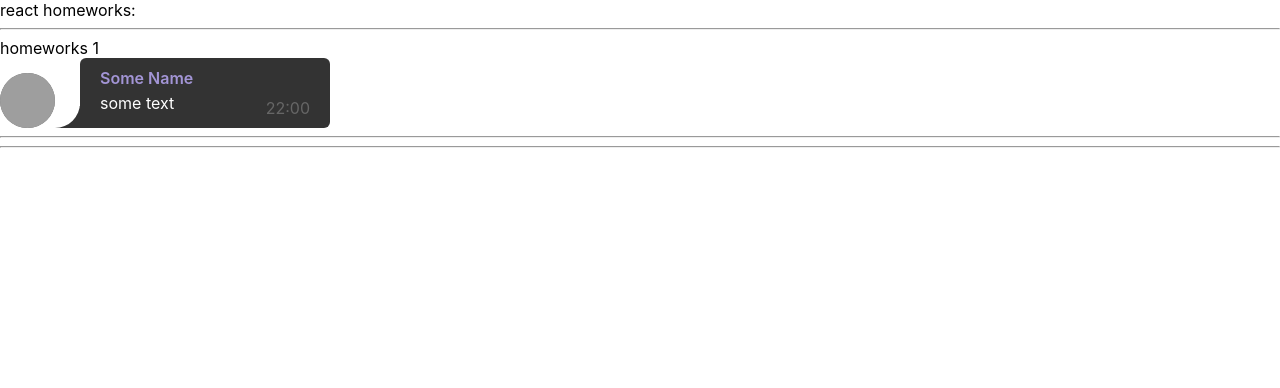
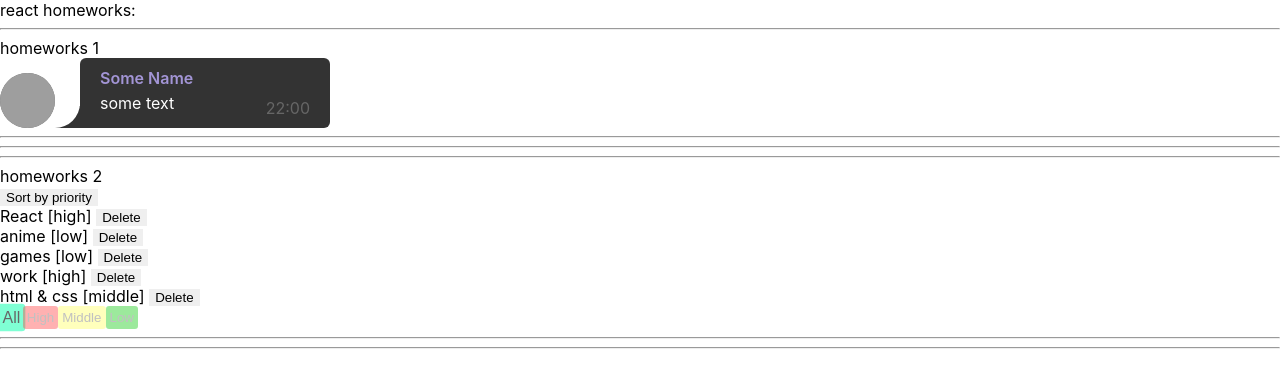
Before and after one commit to insane4l/INCUBATOR-Tasks-From-Ignat, a React (Create React App) app: page / in a window 1280 px wide. Shown: the top 388 px of the page. Built offline with nearby package versions, Linux system fonts and the light colour scheme; grey boxes are pictures that could not be loaded.

Commit message:
Homework 2. Affairs list

```diff
--- a/src/index.css
+++ b/src/index.css
@@ -11,3 +11,8 @@ code {
     font-family: source-code-pro, Menlo, Monaco, Consolas, 'Courier New',
     monospace;
 }
+
+button {
+    outline: none;
+    border: none;
+}
--- a/src/p1-main/m1-ui/u1-app/App.tsx
+++ b/src/p1-main/m1-ui/u1-app/App.tsx
@@ -1,13 +1,14 @@
 import React from 'react'
 import s from './App.module.css'
 import HW1 from '../../../p2-homeworks/h1/HW1'
+import HW2 from '../../../p2-homeworks/h2/HW2'
 
 function App() {
     return (
         <div className={s.App}>
             <div>react homeworks:</div>
             <HW1/>
-            {/*<HW2/>*/}
+            <HW2/>
             {/*<HW3/>*/}
             {/*<HW4/>*/}
             {/*<HW5/>*/}
--- a/src/p2-homeworks/h1/HW1.tsx
+++ b/src/p2-homeworks/h1/HW1.tsx
@@ -1,4 +1,4 @@
-import React from 'react'
+import React, { ReactElement } from 'react'
 import Message from './Message'
 
 const messageData = {
@@ -8,7 +8,7 @@ const messageData = {
     time: '22:00',
 }
 
-function HW1() {
+function HW1(): ReactElement {
     return (
         <div>
             <hr/>
--- a/src/p2-homeworks/h2/Affair.tsx
+++ b/src/p2-homeworks/h2/Affair.tsx
@@ -1,19 +1,22 @@
 import React from 'react'
+import { AffairType } from './HW2'
 
 type AffairPropsType = {
-    // key не нужно типизировать
-    affair: any // need to fix any
-    deleteAffairCallback: any // need to fix any
+    affair: AffairType
+    deleteAffairCallback: (id: number) => void
 }
 
 function Affair(props: AffairPropsType) {
-    const deleteCallback = () => {}// need to fix
+    const deleteCallback = () => {
+        props.deleteAffairCallback(props.affair._id)
+    }
 
     return (
         <div>
-            // show some text
+            <span>{props.affair.name}</span>
+            <span> [{props.affair.priority}] </span>
 
-            <button onClick={deleteCallback}>X</button>
+            <button onClick={deleteCallback}>Delete</button>
         </div>
     )
 }
--- a/src/p2-homeworks/h2/Affairs.module.css
+++ b/src/p2-homeworks/h2/Affairs.module.css
@@ -1,3 +1,27 @@
-.someClass {
+.button {
+    padding: 4px;
+    border-radius: 3px;
+}
 
+
+.filter__btn {
+    color: #666;
+    opacity: .4;
 }
+.filter__btn_active {
+    opacity: 1;
+    transform: scale(1.2);
+}
+
+.priority_all {
+    background-color: aquamarine;
+}
+.priority_low {
+    background-color: rgb(11, 201, 11);
+}
+.priority_middle {
+    background-color: rgb(255, 255, 89);
+}
+.priority_high {
+    background-color: rgb(255, 63, 63);
+}
--- a/src/p2-homeworks/h2/Affairs.tsx
+++ b/src/p2-homeworks/h2/Affairs.tsx
@@ -1,36 +1,55 @@
-import React from 'react'
+import React, { ReactElement } from 'react'
 import Affair from './Affair'
-import {AffairType} from './HW2'
+import {AffairType, FilterType} from './HW2'
+import s from './Affairs.module.css'
 
-type AffairsPropsType = { // need to fix any
-    data: any
-    setFilter: any
-    deleteAffairCallback: any
+type AffairsPropsType = {
+    data: Array<AffairType>
+    currentFilter: FilterType
+    setFilter: (filter: FilterType) => void
+    deleteAffairCallback: (id: number) => void
+    sortByPriorityCallback: () => void
 }
 
-function Affairs(props: AffairsPropsType) {
-    const mappedAffairs = props.data.map((a: AffairType) => (
+function Affairs(props: AffairsPropsType): ReactElement {
+
+    const {data, currentFilter, setFilter, deleteAffairCallback, sortByPriorityCallback} = props
+
+    const mappedAffairs = data.map((a: AffairType) => (
         <Affair // should work
             key={a._id} // кеи ОБЯЗАТЕЛЬНЫ в 99% - так что лучше их писать всегда при создании компонент в мапе
             affair={a}
-            deleteAffairCallback={props.deleteAffairCallback}
+            deleteAffairCallback={deleteAffairCallback}
         />
     ))
 
-    const setAll = () => {} // need to fix
-    const setHigh = () => {}
-    const setMiddle = () => {}
-    const setLow = () => {}
+    const setAllByPriority = () => {
+        sortByPriorityCallback()
+    }
+    const setAll = () => {
+        setFilter('all')
+    }
+    const setHigh = () => {
+        setFilter('high')
+    }
+    const setMiddle = () => {
+        setFilter('middle')
+    }
+    const setLow = () => {
+        setFilter('low')
+    }
+
+    const setClassList = (filterValue: FilterType) => (currentFilter === filterValue ? s.filter__btn_active : "") + ` ${s.filter__btn} ${s.button}`
 
     return (
         <div>
-
+            <button onClick={setAllByPriority}>Sort by priority</button>
             {mappedAffairs}
 
-            <button onClick={setAll}>All</button>
-            <button onClick={setHigh}>High</button>
-            <button onClick={setMiddle}>Middle</button>
-            <button onClick={setLow}>Low</button>
+            <button className={setClassList('all') + " " + s.priority_all} onClick={setAll}>All</button>
+            <button className={setClassList('high') + " " + s.priority_high} onClick={setHigh}>High</button>
+            <button className={setClassList('middle') + " " + s.priority_middle} onClick={setMiddle}>Middle</button>
+            <button className={setClassList('low') + " " + s.priority_low} onClick={setLow}>Low</button>
         </div>
     )
 }
--- a/src/p2-homeworks/h2/HW2.tsx
+++ b/src/p2-homeworks/h2/HW2.tsx
@@ -1,13 +1,17 @@
-import React, {useState} from 'react'
+import React, {ReactElement, useState} from 'react'
 import Affairs from './Affairs'
 
 // types
-export type AffairPriorityType = any // need to fix any
-export type AffairType = any // need to fix any
+export type AffairPriorityType = 'low' | 'middle' | 'high'
+export type AffairType = {
+    _id: number
+    name: string
+    priority: AffairPriorityType
+}
 export type FilterType = 'all' | AffairPriorityType
 
 // constants
-const defaultAffairs: any = [ // need to fix any
+const defaultAffairs: Array<AffairType> = [
     {_id: 1, name: 'React', priority: 'high'},
     {_id: 2, name: 'anime', priority: 'low'},
     {_id: 3, name: 'games', priority: 'low'},
@@ -15,21 +19,42 @@ const defaultAffairs: any = [ // need to fix any
     {_id: 5, name: 'html & css', priority: 'middle'},
 ]
 
+export type SortOptionsType = 'originalList' | 'fromHighPriority' | 'fromLowPriority'
+
 // pure helper functions
-export const filterAffairs = (affairs: any, filter: any): any => { // need to fix any
+export const filterAffairs = (affairs: Array<AffairType>, filter: FilterType): Array<AffairType> => {
     if (filter === 'all') return affairs
-    else return // need to fix
-}
-export const deleteAffair = (affairs: any, _id: any): any => { // need to fix any
-    return // need to fix
+
+    return affairs.filter(el => el.priority === filter)
 }
 
-function HW2() {
-    const [affairs, setAffairs] = useState<any>(defaultAffairs) // need to fix any
+export const deleteAffair = (affairs: Array<AffairType>, id: number): Array<AffairType> => {
+
+    return affairs.filter(el => el._id !== id)
+}
+
+export const sortByPriority = (affairs: Array<AffairType>, currentSortOption: SortOptionsType,
+    setNewSortOptionCallback: (newSortOption: SortOptionsType) => void): Array<AffairType> => {
+
+    const priorityValues = { low: 3, middle: 2, high: 1 }
+
+    if (currentSortOption === 'fromHighPriority') {
+        setNewSortOptionCallback('fromLowPriority');
+        return [...affairs].sort((a, b) => priorityValues[b.priority] - priorityValues[a.priority]);
+    } else {
+        setNewSortOptionCallback('fromHighPriority');
+        return [...affairs].sort((a, b) => priorityValues[a.priority] - priorityValues[b.priority]);
+    }
+}
+
+function HW2(): ReactElement {
+    const [affairs, setAffairs] = useState<Array<AffairType>>(defaultAffairs)
     const [filter, setFilter] = useState<FilterType>('all')
+    const [currentSortOption, setSortOption] = useState<SortOptionsType>('originalList')
 
     const filteredAffairs = filterAffairs(affairs, filter)
-    const deleteAffairCallback = (_id: any) => setAffairs(deleteAffair(affairs, _id)) // need to fix any
+    const deleteAffairCallback = (_id: number) => setAffairs(deleteAffair(affairs, _id))
+    const sortByPriorityCallback = () => setAffairs(sortByPriority(affairs, currentSortOption, setSortOption))
 
     return (
         <div>
@@ -39,8 +64,10 @@ function HW2() {
             {/*should work (должно работать)*/}
             <Affairs
                 data={filteredAffairs}
+                currentFilter={filter}
                 setFilter={setFilter}
                 deleteAffairCallback={deleteAffairCallback}
+                sortByPriorityCallback={sortByPriorityCallback}
             />
 
             <hr/>
```
